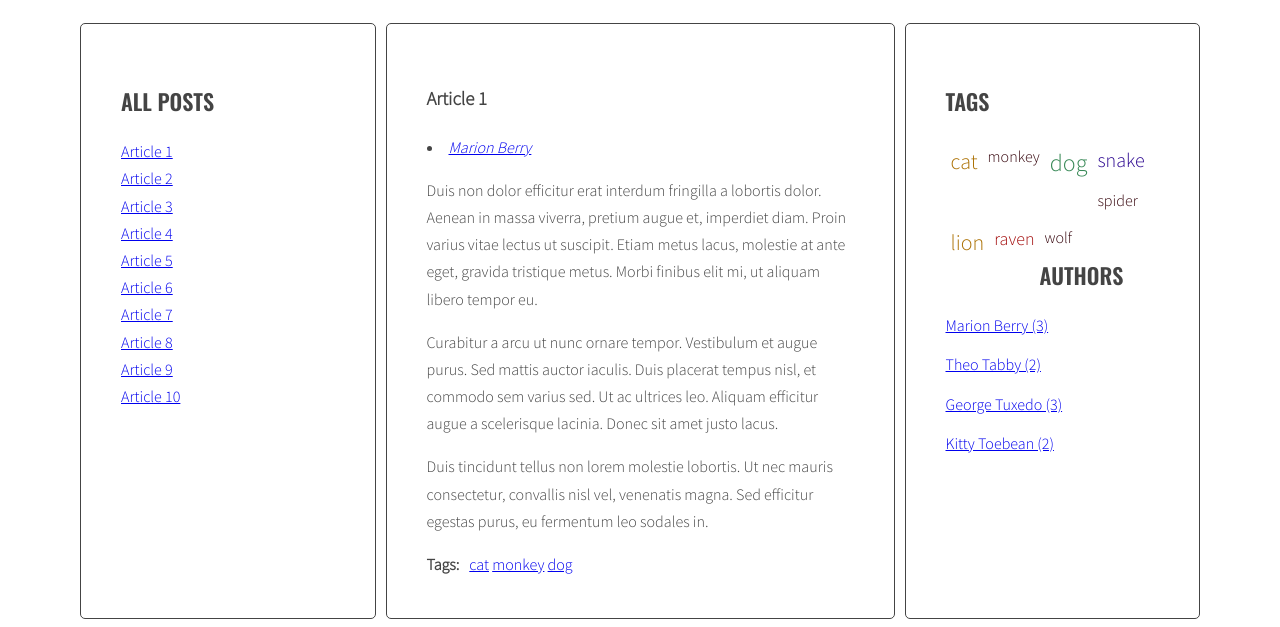
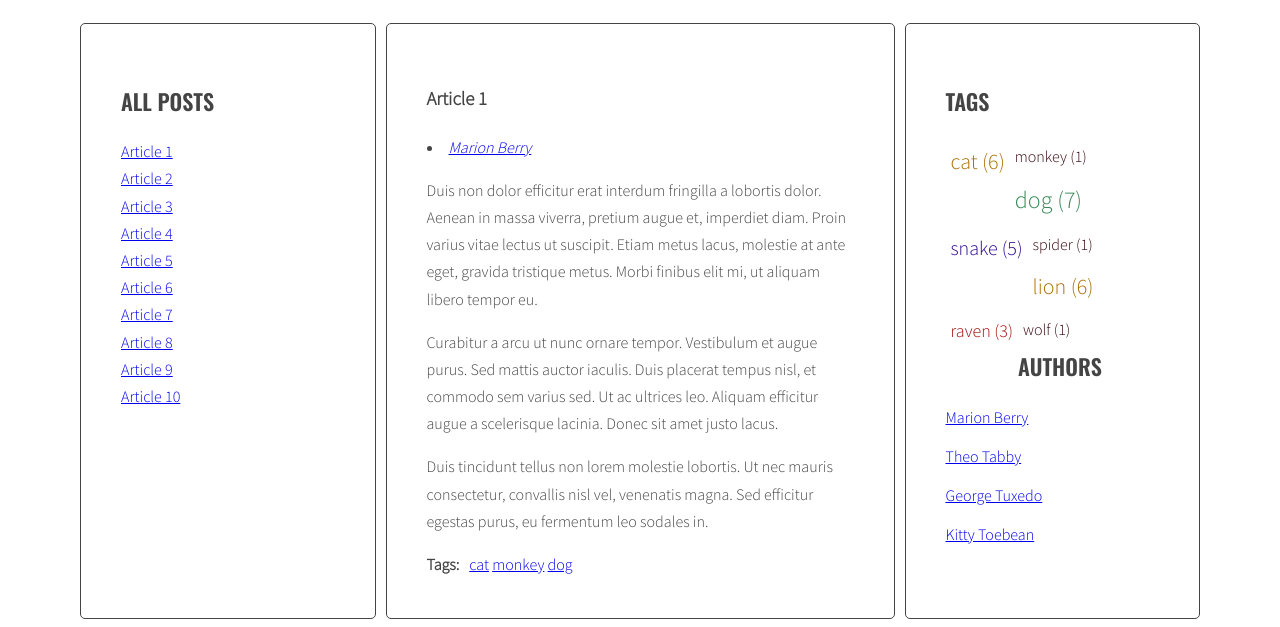
Before and after one commit to PiotrekKozak/javascript-blog, a website: page index.html in a window 1280 px wide. Shown: the part 220-847 px from the top of the page. Drawn offline with nearby package versions, Linux system fonts and the light colour scheme.

Commit message:
Use handlebar templates

```diff
--- a/index.html
+++ b/index.html
@@ -270,6 +270,33 @@
             </aside>
         </main>
     </div>
+
+    <script id="template-article-link" type="text/x-handlebars-template">
+        <li><a href="#{{ id }}"><span>{{ title }}</span></a></li>
+    </script>
+
+    <script id="template-tag-link" type="text/x-handlebars-template">
+        <li><a href="#tag-{{ tag }}"><span>{{ tag }}</span></a></li>
+    </script>
+
+    <script id="template-author-link" type="text/x-handlebars-template">
+        <li><a href="#author-{{ author }}"><span>{{ author }}</span></a></li>
+    </script>
+
+    <script id="template-tagcloud-link" type="text/x-handlebars-template">
+        {{#each tags}}
+        <li><a href="#tag-{{ tag }}" class="{{ className }} ">{{ tag }} ({{ count }})</a></li>
+        {{/each}}
+      </script>
+
+    <script id="template-authorlist-link" type="text/x-handlebars-template">
+        {{#each allAuthors}}
+        <li><a href="#author-{{ author }}">{{ author }}</a></li>
+        {{/each}}
+    </script>
+
+    <script src="https://cdnjs.cloudflare.com/ajax/libs/handlebars.js/4.1.0/handlebars.min.js"></script>
+
     <script src="js/script.js"></script>
 </body>
 
--- a/js/script.js
+++ b/js/script.js
@@ -1,5 +1,23 @@
 {
     'use strict';
+
+    const templates = {
+        articleLink: Handlebars.compile(document.querySelector('#template-article-link').innerHTML),
+        tagLink: Handlebars.compile(document.querySelector('#template-tag-link').innerHTML),
+        authorLink: Handlebars.compile(document.querySelector('#template-author-link').innerHTML),
+        tagCloudLink: Handlebars.compile(document.querySelector('#template-tagcloud-link').innerHTML),
+        authorListLink: Handlebars.compile(document.querySelector('#template-authorlist-link').innerHTML),
+    };
+
+    const optArticleSelector = '.post',
+        optTitleSelector = '.post-title',
+        optTitleListSelector = '.titles',
+        optArticleTagsSelector = '.post-tags .list',
+        optArticleAuthorSelector = '.post-author',
+        optTagsListSelector = '.tags.list',
+        optCloudClassCount = 5,
+        optCloudClassPrefix = 'tag-size-',
+        optAuthorsListSelector = '.authors.list'
 
     const titleClickHandler = function (event) {
         event.preventDefault();
@@ -26,20 +44,9 @@
         console.log(targetArticle);
         /* [DONE] add class 'active' to the correct article */
         targetArticle.classList.add('active');
-    };
-
-    const optArticleSelector = '.post',
-        optTitleSelector = '.post-title',
-        optTitleListSelector = '.titles',
-        optArticleTagsSelector = '.post-tags .list',
-        optArticleAuthorSelector = '.post-author',
-        optTagsListSelector = '.tags.list',
-        optCloudClassCount = 5,
-        optCloudClassPrefix = 'tag-size-',
-        optAuthorsListSelector = '.authors.list'
+    }
 
     function generateTitleLinks(customSelector = '') {
-
         /* [DONE] remove contents of titleList */
         const titleList = document.querySelector(optTitleListSelector);
         titleList.innerHTML = '';
@@ -54,7 +61,11 @@
             /* [DONE] get the title from the title element */
             const articleTitle = articleTitleElement.innerHTML;
             /* [DONE] create HTML of the link */
-            const linkHTML = '<li><a href="#' + articleId + '"><span>' + articleTitle + '</span></a></li>';
+            const linkHTMLData = {
+                id: articleId,
+                title: articleTitle
+            };
+            const linkHTML = templates.articleLink(linkHTMLData);
             /* [DONE] insert link into titleList */
             html = html + linkHTML;
         }
@@ -105,7 +116,11 @@
             /* [DONE] START LOOP: for each tag */
             for (let tag of articleTagsArray) {
                 /* [DONE] generate HTML of the link */
-                const tagHTML = '<li><a href="#tag-' + tag + '"><span>' + tag + '</span></a></li>';
+                //const tagHTML = '<li><a href="#tag-' + tag + '"><span>' + tag + '</span></a></li>';
+                const tagHTMLData = {
+                    tag: tag,
+                };
+                const tagHTML = templates.tagLink(tagHTMLData);
                 /* [DONE] add generated code to html variable */
                 html = html + ' ' + tagHTML;
                 /* [DONE] check if this link is NOT already in allTags */
@@ -115,7 +130,6 @@
                 } else {
                     allTags[tag]++;
                 }
-
                 /* [DONE] END LOOP: for each tag */
             }
             /* [DONE] insert HTML of all the links into the tags wrapper */
@@ -125,22 +139,25 @@
         /* [DONE] find list of tags in right column */
         const tagList = document.querySelector(optTagsListSelector);
         /* [DONE] create variable for all links HTML code */
-        let allTagsHTML = '';
-        const tagsParam = calculateTagsParams(allTags);
-        console.log('tagsParam:', tagsParam)
-
+        const allTagsData = {
+            tags: []
+        };
+        const tagsParams = calculateTagsParams(allTags);
+        //console.log('tagsParam:', tagsParam)
         /* [DONE] START LOOP: for each tag in allTags: */
         for (let tag in allTags) {
             /* [DONE] generate code of a link and add it to allTagsHTML */
-            const tagLinkHTML = '<li><a href="#tag-' + tag + '" class="' + calculateTagClass(allTags[tag], tagsParam) + '">' + tag + ' ' + '</a></li>';
-            allTagsHTML += tagLinkHTML;
-
+            //const tagLinkHTML = '<li><a href="#tag-' + tag + '" class="' + calculateTagClass(allTags[tag], tagsParam) + '">' + tag + ' ' + '</a></li>';
+            allTagsData.tags.push({
+                tag: tag,
+                count: allTags[tag],
+                className: calculateTagClass(allTags[tag], tagsParams)
+            });
             /* [DONE] END LOOP: for each tag in allTags: */
         }
-
         /*[DONE] add HTML from allTagsHTML to tagList */
-        tagList.innerHTML = allTagsHTML;
-
+        tagList.innerHTML = templates.tagCloudLink(allTagsData);
+        console.log(allTagsData);
     }
     generateTags();
 
@@ -198,7 +215,11 @@
             /* [DONE] get author from data-author attribute */
             const articleAuthor = article.getAttribute('data-author');
             /* [DONE] generate HTML of the link */
-            const authorHTML = '<li><a href="#author-' + articleAuthor + '"><span>' + articleAuthor + '</span></a></li>';
+            //const authorHTML = '<li><a href="#author-' + articleAuthor + '"><span>' + articleAuthor + '</span></a></li>';
+            const authorHTMLData = {
+                author: articleAuthor
+            };
+            const authorHTML = templates.authorLink(authorHTMLData);
             /* [DONE] add generated code to html variable */
             html = html + ' ' + authorHTML;
             /* [DONE] check if this link is NOT already in allTags */
@@ -216,15 +237,20 @@
         /* [DONE] find list of authors in right column */
         const authorsList = document.querySelector(optAuthorsListSelector);
         /* [DONE] create variable for all links HTML code */
-        let allAuthorsHTML = '';
+        let allAuthorsData = {
+            allAuthors: []
+        };
         /* [DONE] START LOOP: for each author in allAuthors: */
         for (let author in allAuthors) {
             /* [DONE] generate code of a link and add it to allAuthorsHTML */
-            allAuthorsHTML += '<li><a href="#author-' + author + '">' + author + ' (' + allAuthors[author] + ') </a></li>';
+            //allAuthorsHTML += '<li><a href="#author-' + author + '">' + author + ' (' + allAuthors[author] + ') </a></li>';
+            allAuthorsData.allAuthors.push({
+                author: author,
+            });
             /* [DONE] END LOOP: for each author in allTags: */
         }
         /*[DONE] add HTML from allAuthorsHTML to authorsList */
-        authorsList.innerHTML = allAuthorsHTML;
+        authorsList.innerHTML = templates.authorListLink(allAuthorsData);
     }
     generateAuthor();
 
```
